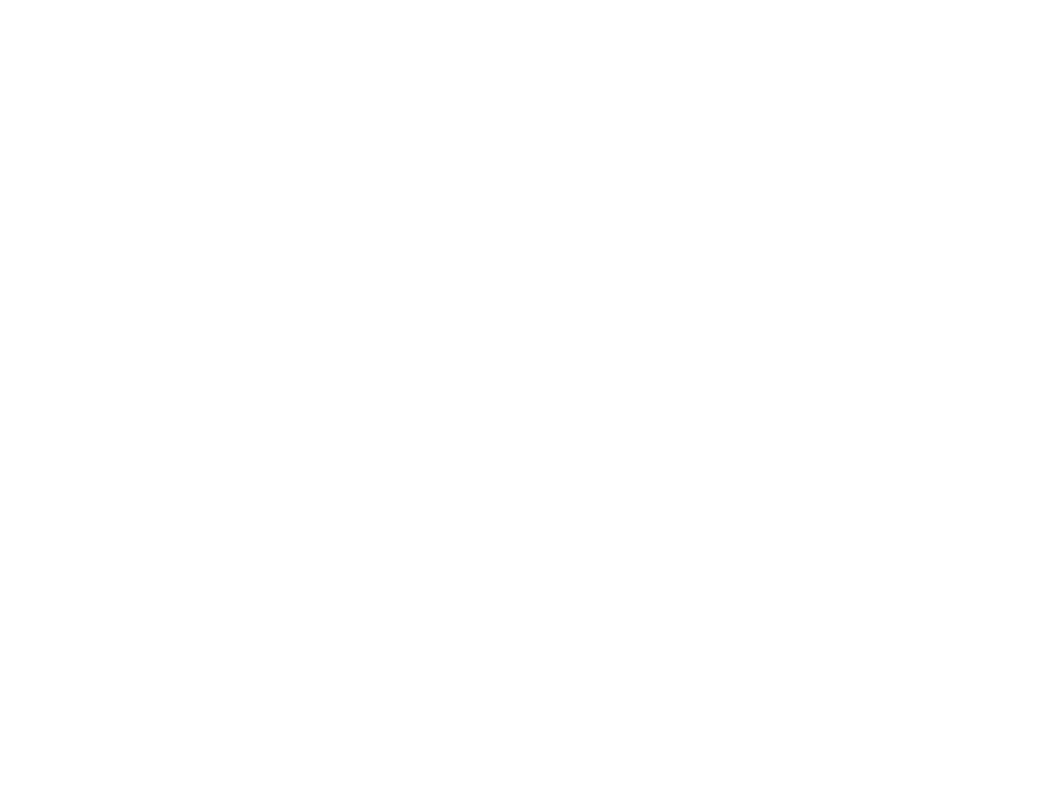
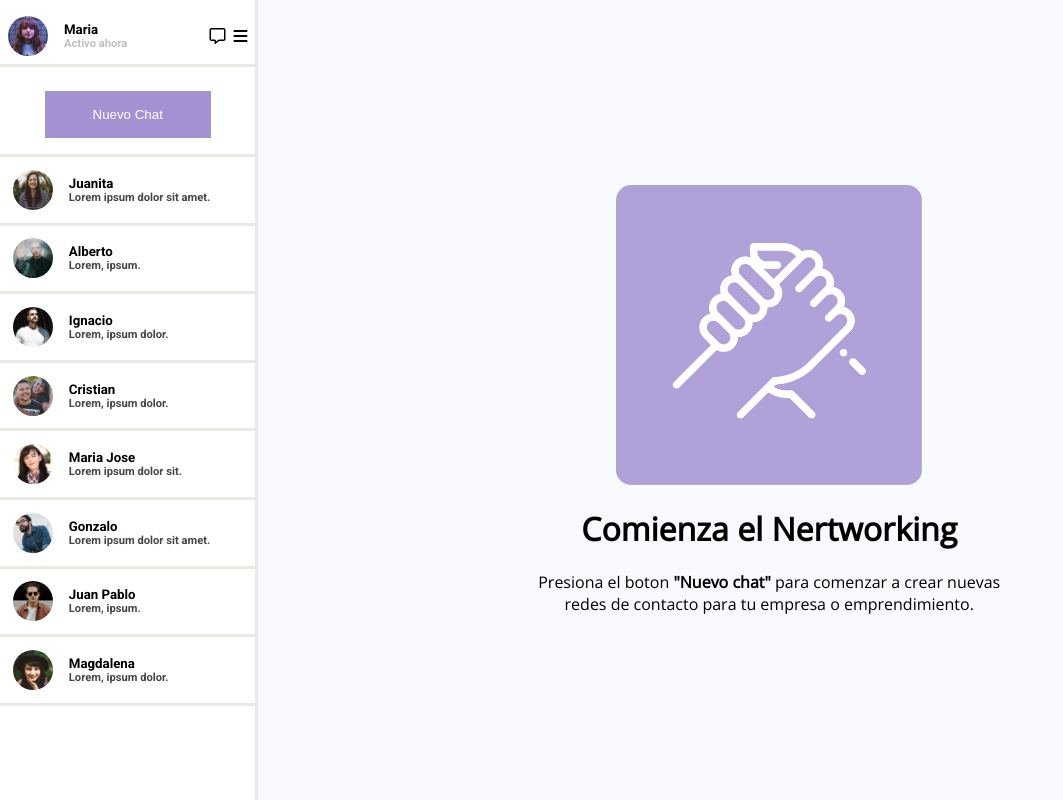
Before and after one commit to VictorGonzalezGomez/Contact-Me-SPA, a plain HTML site: page index.html in a window 1280 px wide. Shown: the whole page, without its empty margins (0-1063 px from the left). Drawn offline with nearby package versions, Linux system fonts and the light colour scheme.

Commit message:
add structure sidebar font awesome google font favicon and style to all the page

```diff
--- a/assets/css/style.css
+++ b/assets/css/style.css
@@ -0,0 +1,106 @@
+@import url("https://fonts.googleapis.com/css2?family=Open+Sans&family=Roboto:wght@700&display=swap");
+body {
+  margin: 0;
+}
+.mainConteiner {
+  display: flex;
+  height: 100vh;
+}
+.sidebar {
+  display: flex;
+  flex-direction: column;
+  width: 20%;
+  border-right: solid #e8ebe4;
+  font-family: "Roboto", sans-serif;
+}
+.userConteiner {
+  display: flex;
+  justify-content: space-between;
+  border-bottom: solid #e8ebe4;
+  margin: 0.5rem 0rem 1rem 0rem;
+}
+.user {
+  display: flex;
+  align-items: center;
+  padding: 0.5rem;
+  gap: 1rem;
+}
+.user img {
+  width: 2.5rem;
+  height: 2.5rem;
+  border-radius: 150%;
+}
+.userStatus {
+  display: flex;
+  flex-wrap: wrap;
+  flex-direction: column;
+}
+.userStatus h5,
+p {
+  margin-top: 0rem;
+  margin-bottom: 0rem;
+}
+.userStatus p {
+  color: #bec1bb;
+  font-size: 0.7rem;
+}
+.menuConteiner {
+  display: flex;
+  align-items: center;
+  justify-content: center;
+  gap: 0.5rem;
+  margin-right: 0.5rem;
+}
+.buttonConteiner {
+  display: flex;
+  align-items: center;
+  justify-content: center;
+  border-bottom: solid #e8ebe4;
+}
+.buttonConteiner button {
+  margin: 0.5rem 0rem 1rem 0rem;
+  padding: 1rem 3rem 1rem 3rem;
+  background-color: #a491d2;
+  border: #cdc3e6;
+  color: #fff;
+}
+
+.contact {
+  display: flex;
+  align-items: center;
+  padding: 0.8rem;
+  gap: 1rem;
+  border-bottom: solid #e8ebe4;
+}
+.contact img {
+  width: 2.5rem;
+  height: 2.5rem;
+  border-radius: 150%;
+}
+.contactChat {
+  display: flex;
+  flex-direction: column;
+}
+.contactChat h5,
+p {
+  margin-top: 0rem;
+  margin-bottom: 0rem;
+}
+.contactChat p {
+  color: #444749;
+  font-size: 0.7rem;
+}
+.contentArea {
+  display: flex;
+  flex-direction: column;
+  align-items: center;
+  justify-content: center;
+  text-align: center;
+  width: 80%;
+  font-family: "Open Sans", sans-serif;
+  background-color: #f9fafe;
+}
+.contentArea img {
+  width: 30%;
+  border-radius: 5%;
+}
--- a/index.html
+++ b/index.html
@@ -1,13 +1,133 @@
 <!DOCTYPE html>
 <html lang="en">
-<head>
-    <meta charset="UTF-8">
-    <meta http-equiv="X-UA-Compatible" content="IE=edge">
-    <meta name="viewport" content="width=device-width, initial-scale=1.0">
-    <link rel="stylesheet" href="assets/css/style.css">
+  <head>
+    <meta charset="UTF-8" />
+    <meta http-equiv="X-UA-Compatible" content="IE=edge" />
+    <meta name="viewport" content="width=device-width, initial-scale=1.0" />
+    <link rel="stylesheet" href="assets/css/style.css" />
+    <script
+      src="https://kit.fontawesome.com/190b8f8bf8.js"
+      crossorigin="anonymous"
+    ></script>
+    <link rel="icon" href="assets/img/hand.png" type="image/png" />
     <title>Contact Me SPA</title>
-</head>
-<body>
+  </head>
+  <body>
+    <div class="mainConteiner">
+      <nav class="sidebar">
+        <div class="userConteiner">
+          <div class="user">
+            <img
+              src="assets/img/maria.jpg"
+              alt="mujer joven de pelo largo y ondulado mirando de frente en el fondo se ve una malla metalica cuadriculada "
+            />
+            <div class="userStatus">
+              <h5>Maria</h5>
+              <p>Activo ahora</p>
+            </div>
+          </div>
+          <div class="menuConteiner">
+            <i class="fa-regular fa-message"></i>
+            <i class="fas fa-bars"></i>
+          </div>
+        </div>
 
-</body>
+        <div class="buttonConteiner">
+          <button>Nuevo Chat</button>
+        </div>
+        <div class="contact">
+          <img
+            src="assets/img/juanita.jpg"
+            alt="mujer joven sonriendo  con ojos cerrado de pelo largo liso y oscuro con polera a rayas y en el fondo se ven plantas"
+          />
+          <div class="contactChat">
+            <h5>Juanita</h5>
+            <p>Lorem ipsum dolor sit amet.</p>
+          </div>
+        </div>
+        <div class="contact">
+          <img
+            src="assets/img/alberto.jpg"
+            alt="hombre joven apoyando su mano derecha en un vidrio mirando de frente, lleva puesto un abrigo y polera negra "
+          />
+          <div class="contactChat">
+            <h5>Alberto</h5>
+            <p>Lorem, ipsum.</p>
+          </div>
+        </div>
+        <div class="contact">
+          <img
+            src="assets/img/ignacio.jpg"
+            alt=" hombre de frente con barba y polera blanca mirando ligeramente hacia arriba en el fondo se aprecias ligeramente algo similar a pilares en diagonal"
+          />
+          <div class="contactChat">
+            <h5>Ignacio</h5>
+            <p>Lorem, ipsum dolor.</p>
+          </div>
+        </div>
+        <div class="contact">
+          <img
+            src="assets/img/cristian.jpg"
+            alt=" hombre sonriendo con polera negra en su espalda esta abrazandolo desde el cuello con su brazo derecho una mujer de pelo largo que tambien esta utilizando una polera negra"
+          />
+          <div class="contactChat">
+            <h5>Cristian</h5>
+            <p>Lorem, ipsum dolor.</p>
+          </div>
+        </div>
+        <div class="contact">
+          <img
+            src="assets/img/maria jose.jpg"
+            alt="mujer de pelo liso sonriendo mirando de frente con una blusa a cuadros blancos, rojos y negros"
+          />
+          <div class="contactChat">
+            <h5>Maria Jose</h5>
+            <p>Lorem ipsum dolor sit.</p>
+          </div>
+        </div>
+        <div class="contact">
+          <img
+            src="assets/img/gonzalo.jpg"
+            alt="hombre con barba, lentes y una camisa de mezclilla a remangda , mirando a su izquiera con fondo blanco en el cual se apreci a su derecha un poste de luz con 2 focos"
+          />
+          <div class="contactChat">
+            <h5>Gonzalo</h5>
+            <p>Lorem ipsum dolor sit amet.</p>
+          </div>
+        </div>
+        <div class="contact">
+          <img
+            src="assets/img/juan pablo.jpg"
+            alt="hombre mirando de frente con lentes grades y oscuros, lleva puesto una camisa marron claro y debajo una polera blanca"
+          />
+          <div class="contactChat">
+            <h5>Juan Pablo</h5>
+            <p>Lorem, ipsum.</p>
+          </div>
+        </div>
+        <div class="contact">
+          <img
+            src="assets/img/magdalena.jpg"
+            alt="mujer de pelo ondulado hasta los hombros sonriendo de frente con un sombrero negro y su mano apollada en la mejilla derecha lleva puesta una blusa con flores pequeñas "
+          />
+          <div class="contactChat">
+            <h5>Magdalena</h5>
+            <p>Lorem, ipsum dolor.</p>
+          </div>
+        </div>
+      </nav>
+      <main class="contentArea">
+        <img
+          src="assets/img/hand.png"
+          alt=" imagen cuadrada de 2 manos dibujadas en blanco tomadas desde el pulgar y con un fondo violeta claro"
+        />
+        <h1>Comienza el Nertworking</h1>
+        <p>
+          Presiona el boton <strong>"Nuevo chat"</strong> para comenzar a crear
+          nuevas <br />
+          redes de contacto para tu empresa o emprendimiento.
+        </p>
+      </main>
+    </div>
+  </body>
 </html>
```
Also changed, not shown: assets/img/alberto.jpg (added), assets/img/cristian.jpg (added), assets/img/gonzalo.jpg (added), assets/img/hand.png (added), assets/img/ignacio.jpg (added), assets/img/juan pablo.jpg (added), assets/img/juanita.jpg (added), assets/img/magdalena.jpg (added), assets/img/maria jose.jpg (added), assets/img/maria.jpg (added).
